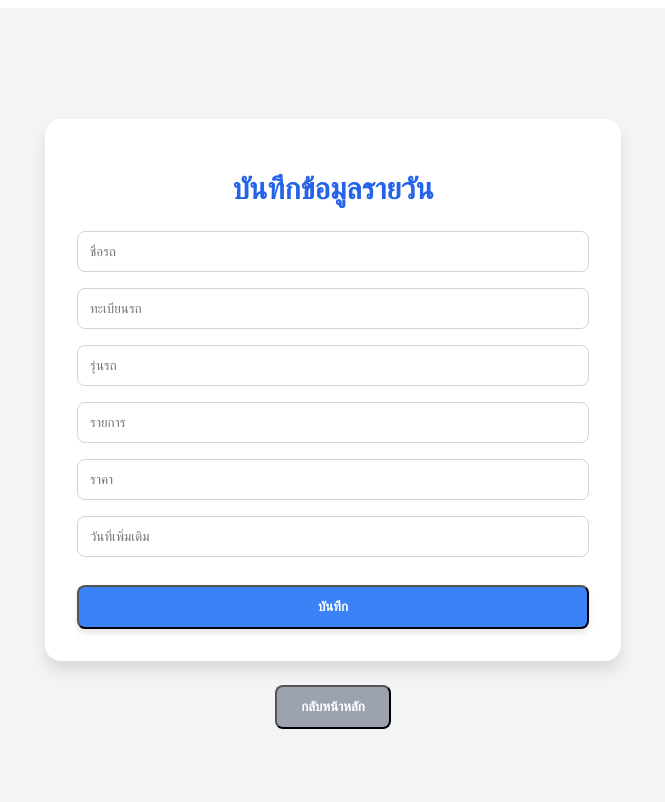
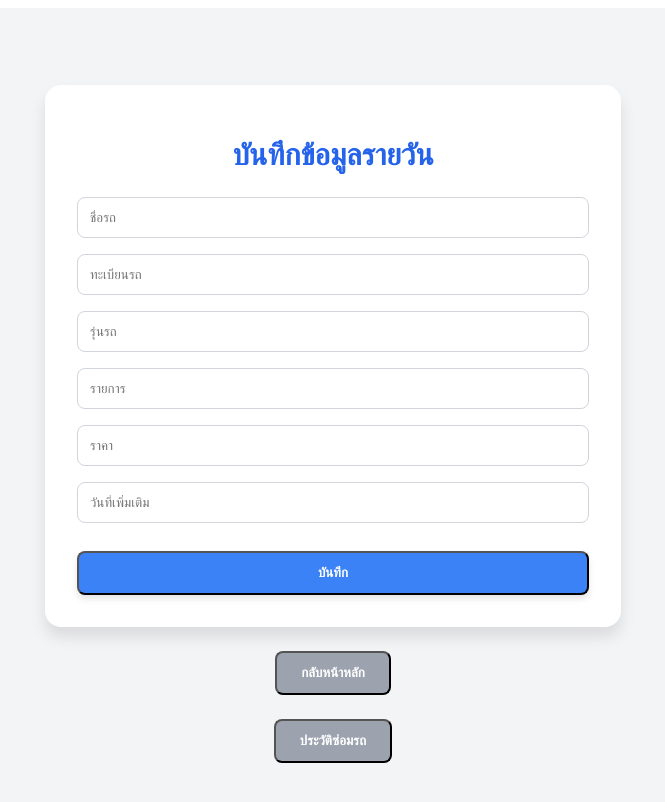
Before and after one commit to chanokporn-png/homebusiness, a Next.js app: page /daily in a window 1280 px wide. Shown: the top 802 px of the page, without its empty margins (307-972 px from the left). Built offline with nearby package versions, Linux system fonts and the light colour scheme.

Commit message:
Update page.jsx

```diff
--- a/app/daily/page.jsx
+++ b/app/daily/page.jsx
@@ -114,6 +114,9 @@ export default function Daily() {
       <button className={styles["back-button"]} onClick={() => router.push("/")}>
         กลับหน้าหลัก
       </button>
+      <button className={styles["back-button"]} onClick={() => router.push("/history")}>
+      ประวัติซ่อมรถ
+      </button>
     </div>
   );
 }
```
